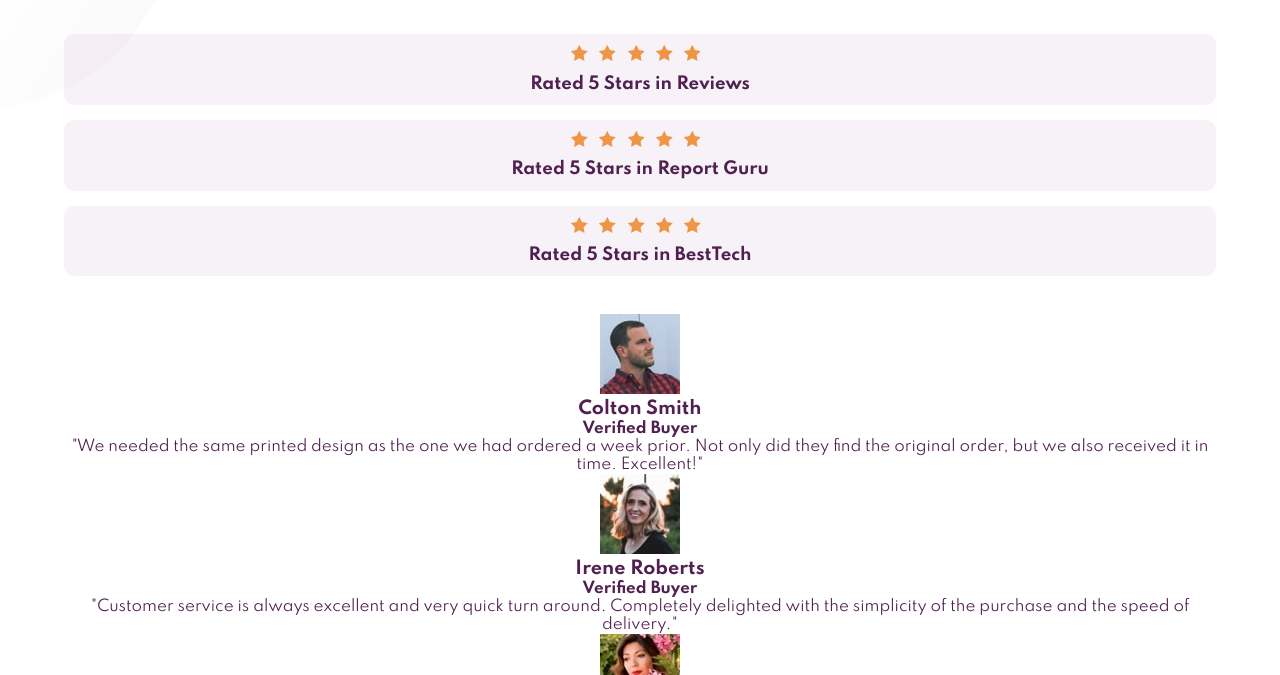
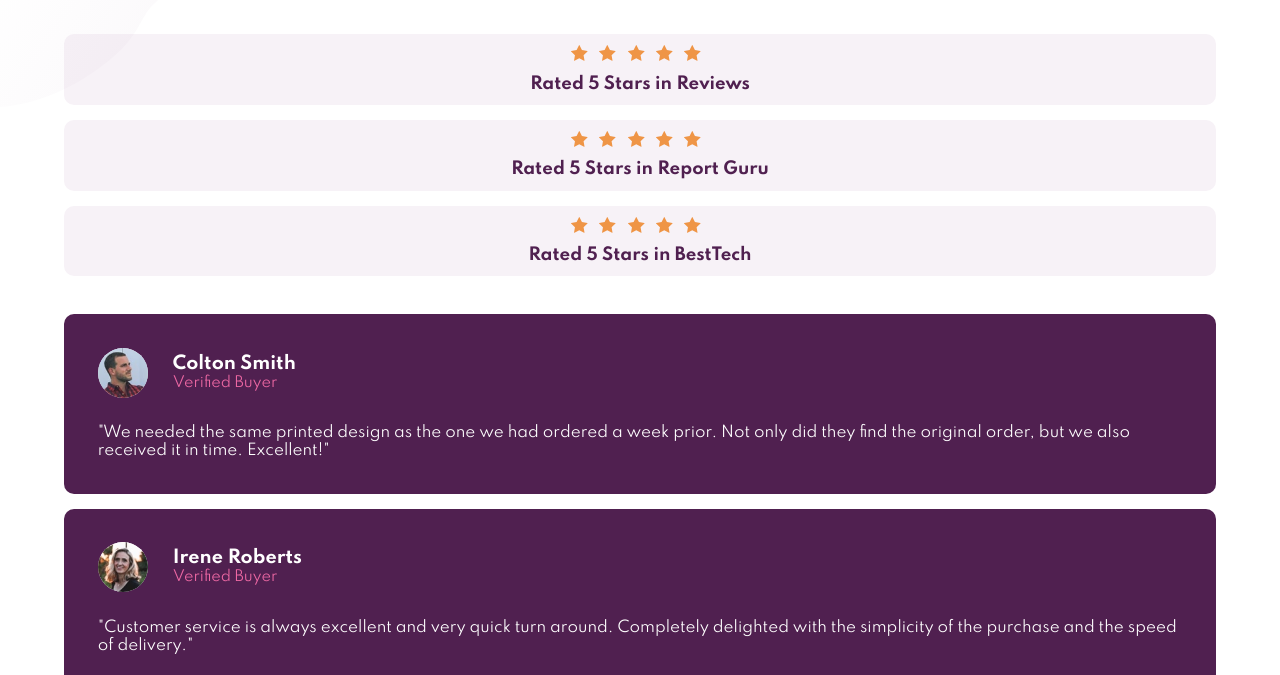
Before and after one commit to JoeDravarol/frontendmentor-social-proof-section, a plain HTML site: page index.html in a window 1280 px wide. Shown: the part 125-800 px from the top of the page. Drawn offline with Linux system fonts and the light colour scheme.

Commit message:
Feat: Add testimonial styles

```diff
--- a/main.scss
+++ b/main.scss
@@ -99,6 +99,40 @@ body {
   }
 }
 
+.testimonial {
+  display: grid;
+  grid-template-columns: 75px 1fr;
+  grid-row-gap: 1.75em;
+
+  background: $dark-magenta;
+  color: $white;
+  text-align: left;
+  padding: 2.25em;
+  margin-bottom: 1em;
+  border-radius: 10px;
+
+  &__avatar {
+    width: 50px;
+    height: 50px;
+    border-radius: 50%;
+    background: $light-grayish-magenta;
+  }
+
+  &__info {
+    align-self: center;
+  }
+
+  &__verified {
+    font-size: 0.95em;
+    color: $soft-pink;
+    font-weight: 400;
+  }
+
+  &__content {
+    grid-column: span 2;
+  }
+}
+
 .attribution {
   font-size: 11px;
   text-align: center;
```
Also changed, not shown: css/main.css, 1 other file.
